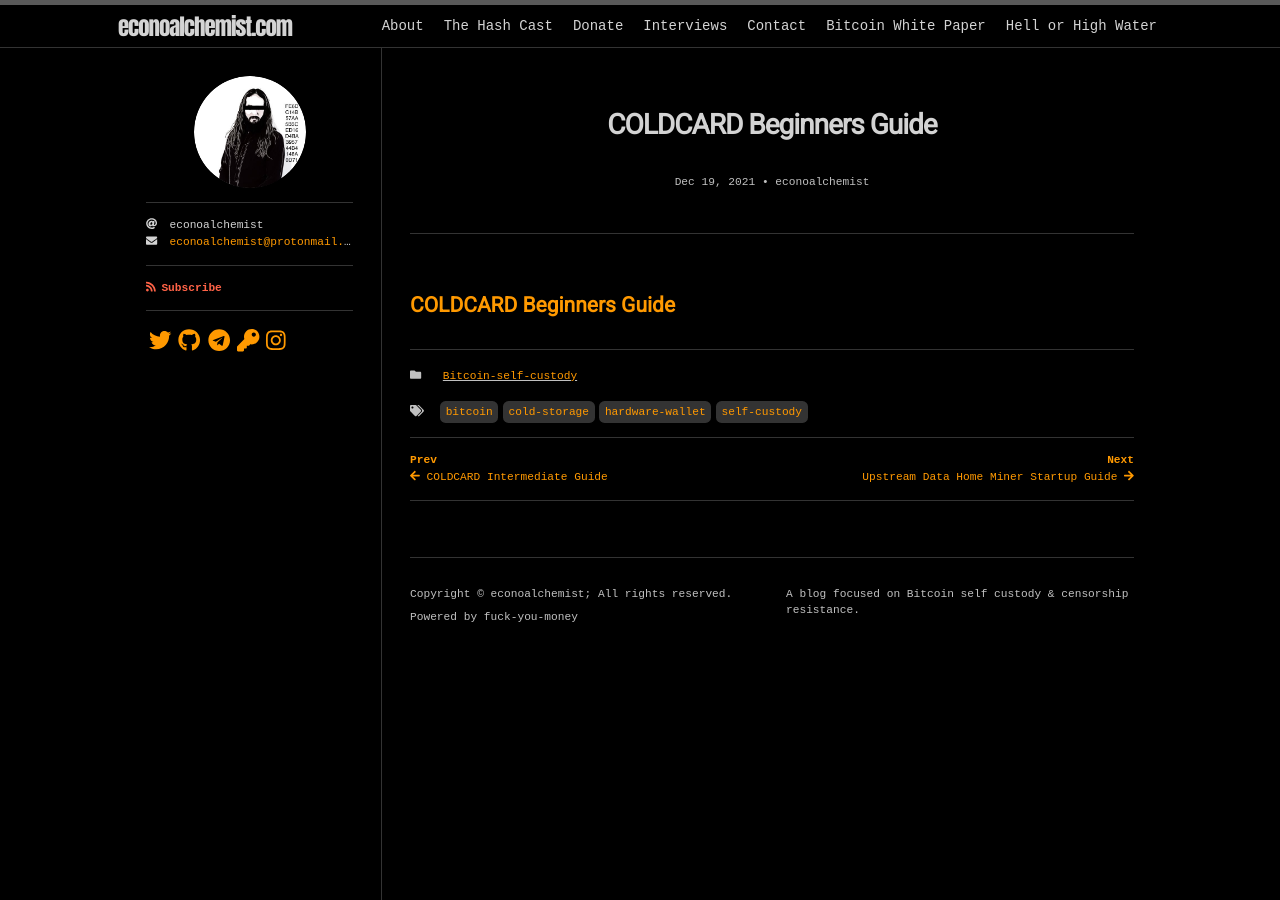
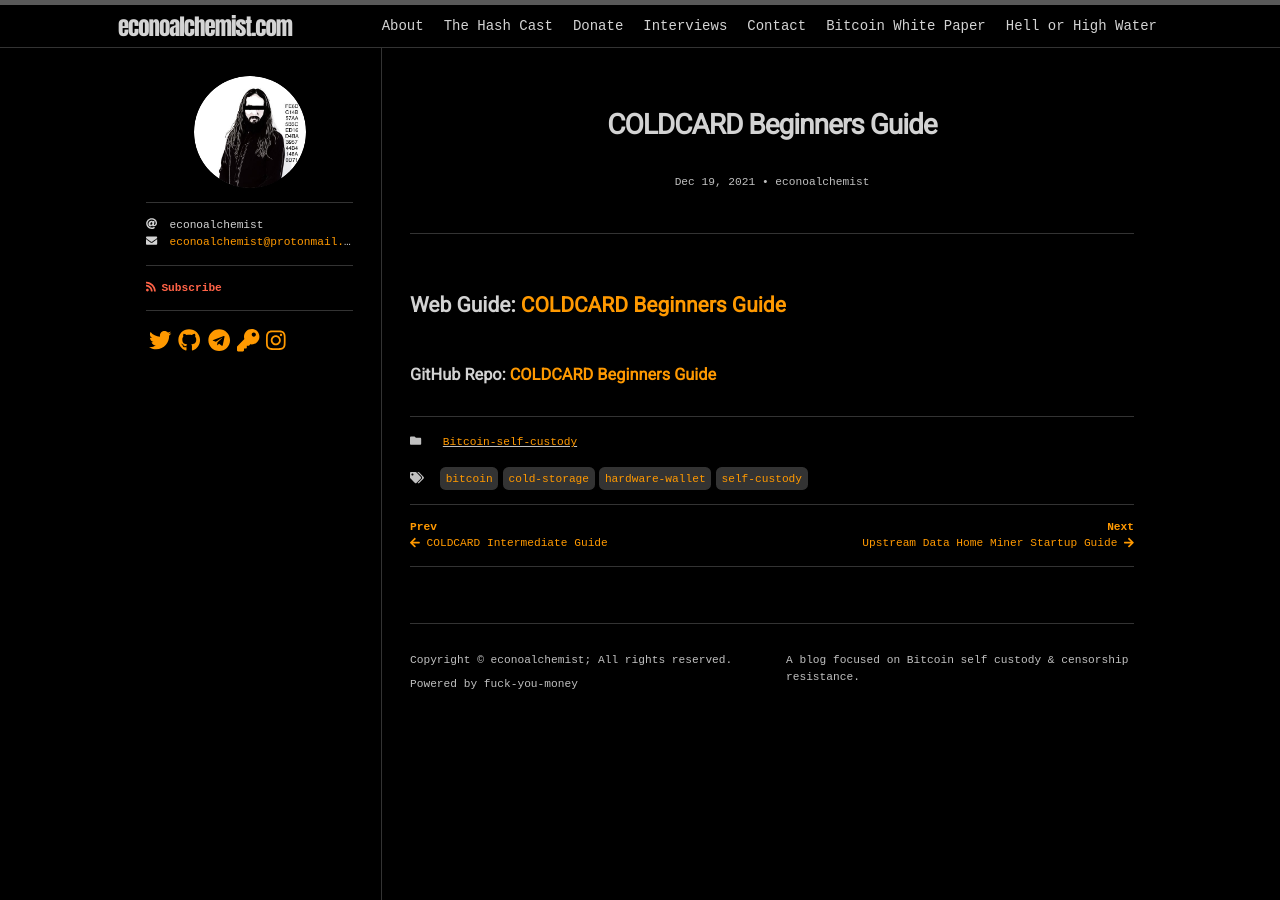
Before and after one commit to econoalchemist/econoalchemist.github.io, a Jekyll site: the page built from _posts/2021-12-19-COLDCARD-UltraQuickGuide.md, in a window 1280 px wide. Built offline with Jekyll 4.4.1, drawn with Linux system fonts in a browser that asks for light colours; nearby versions of some CDN libraries; some web fonts are replaced.

Commit message:
Update 2021-12-19-COLDCARD-UltraQuickGuide.md

```diff
--- a/_posts/2021-12-19-COLDCARD-UltraQuickGuide.md
+++ b/_posts/2021-12-19-COLDCARD-UltraQuickGuide.md
@@ -8,4 +8,6 @@ author:
   - econoalchemist
 ---
 
-## [COLDCARD Beginners Guide](https://econoalchemist.github.io/COLDCARD-UltraQuick/)
+## Web Guide: [COLDCARD Beginners Guide](https://econoalchemist.github.io/COLDCARD-UltraQuick/)
+
+### GitHub Repo: [COLDCARD Beginners Guide](https://github.com/econoalchemist/COLDCARD-UltraQuick)
```
